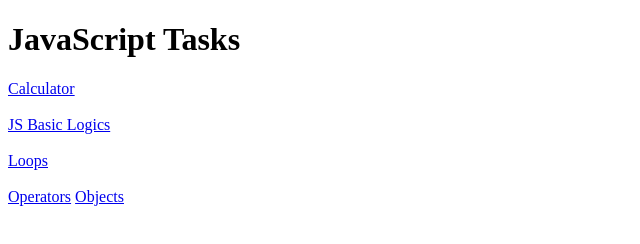
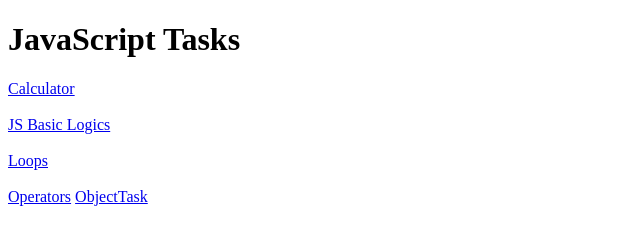
Before and after one commit to NULAKAANIGOPI/JsTasks, a plain HTML site: page index.html in a window 1280 px wide. Shown: the full height of the page, 0-640 px from the left. Drawn offline with Linux system fonts and the light colour scheme.

Commit message:
Fix link to ObjectTask in index.html
Updated the link for 'Objects' to 'ObjectTask'.

```diff
--- a/index.html
+++ b/index.html
@@ -17,7 +17,7 @@
 
     <a href="./operators/">Operators</a>
 
-     <a href="./Objects/">Objects</a>
+     <a href="./ObjectTask/">ObjectTask</a>
 
 </body>
 
```
